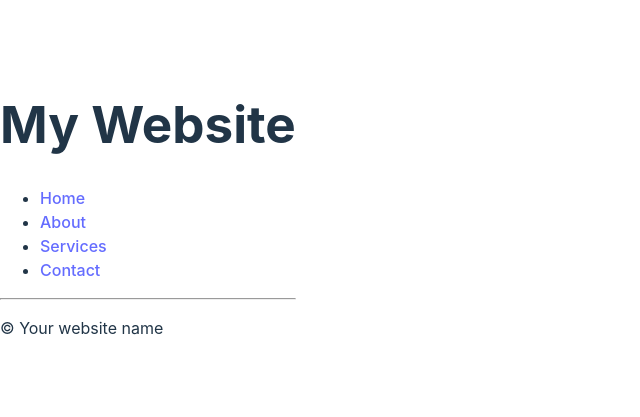
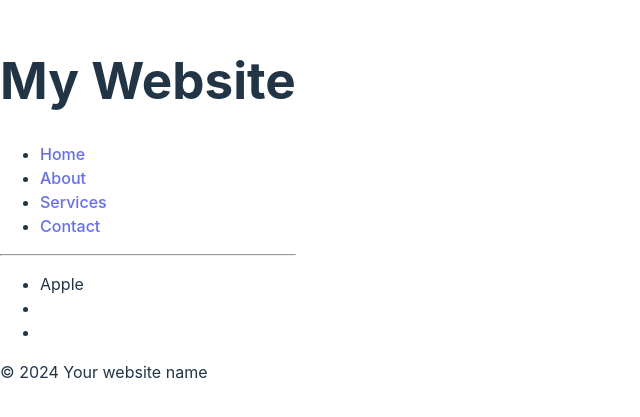
Before and after one commit to tanjirhc/my-react11, a React (Vite) app: page / in a window 1280 px wide. Shown: the part 191-608 px from the top of the page, without its empty margins (0-640 px from the left). Built offline with nearby package versions, Linux system fonts and the light colour scheme.

Commit message:
Food component

```diff
--- a/src/App.tsx
+++ b/src/App.tsx
@@ -1,3 +1,4 @@
+import Food from "./Food.tsx";
 import Footer from "./Footer.tsx";
 import Header from "./Header.tsx";
 
@@ -6,6 +7,7 @@ function App() {
   return (
     <>
       <Header />
+      <Food />
       <Footer />
     </>
   );
--- /dev/null
+++ b/src/Food.tsx
@@ -0,0 +1,15 @@
+function Food(){
+    const food1 = "Pizza";
+    const food2 = "Burger";
+
+
+    return(
+        <ul>
+            <li>Apple</li>
+            <li></li>
+            <li></li>
+        </ul>
+    )
+}
+
+export default Food;
--- a/src/Footer.tsx
+++ b/src/Footer.tsx
@@ -1,6 +1,6 @@
 function Footer() {
   return <div>
-    <p>&copy; Your website name</p>
+    <p>&copy;  { new Date().getFullYear() } Your website name</p>
   </div>;
 }
 
```
